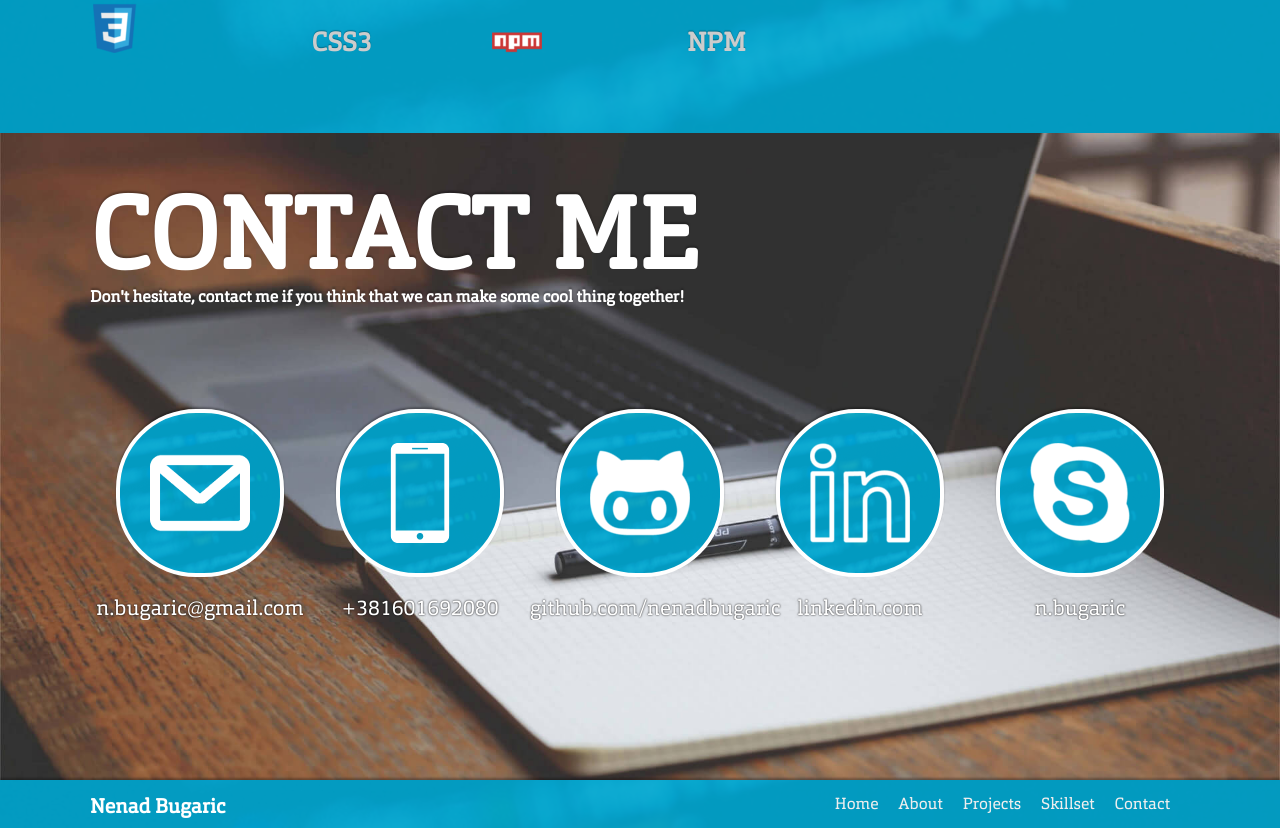
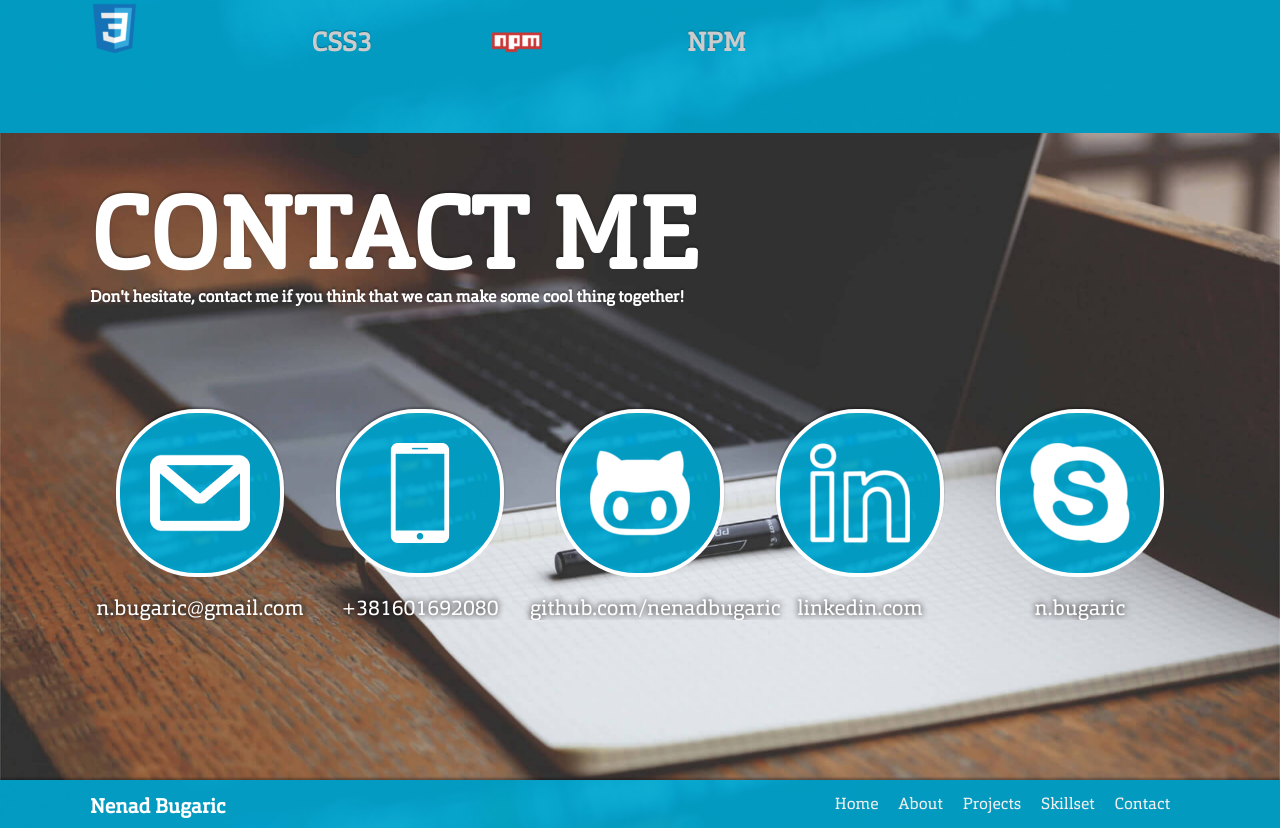
Before and after one commit to nenadbugaric/nenadbugaric.github.io, a website: page index.html in a window 1280 px wide. Shown: the part 3669-4497 px from the top of the page. Drawn offline with Linux system fonts and the light colour scheme; files whose address does not match are found by name.

Commit message:
tweak contact text shadow

```diff
--- a/assets/sass/main.scss
+++ b/assets/sass/main.scss
@@ -554,7 +554,7 @@ dl{
     width: 100%;
     font-size: 21px;
     text-align: center;
-    text-shadow: 0px 0px 2px rgba(0,0,0,1);
+    text-shadow: 0px 0px 6px rgba(0,0,0,1);
     padding-bottom: 2px;
   }
 }
```
Also changed, not shown: assets/css/main.css.
